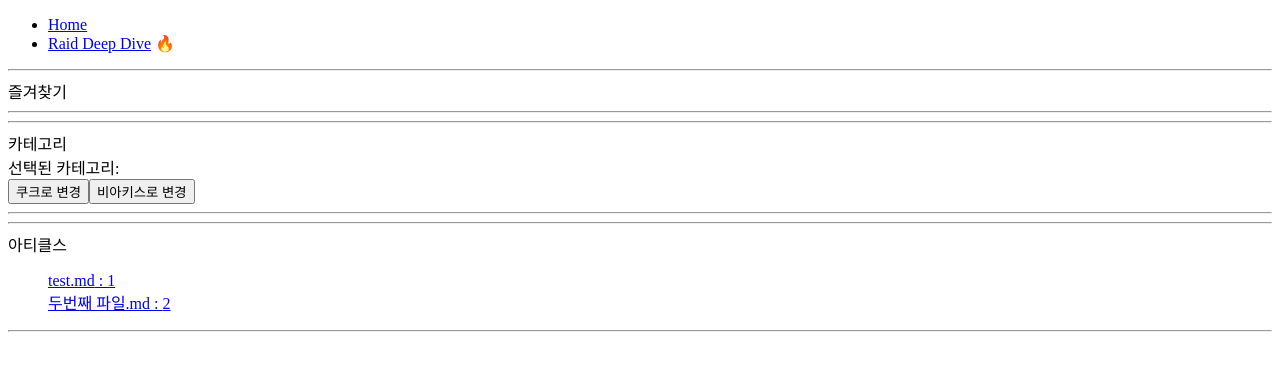
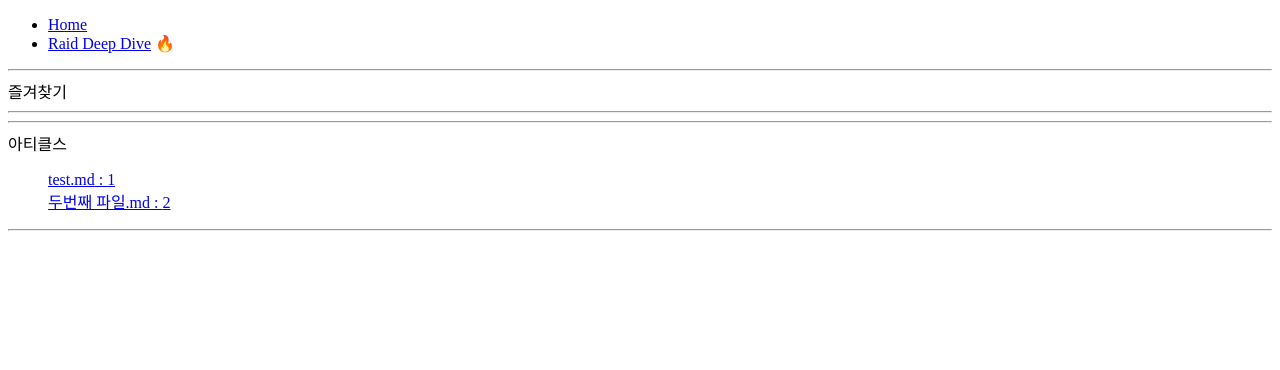
Before and after one commit to loadeepdive/loadeepdive.github.io, a Next.js app in the folder loadeepdive/: page /raiddeepdive in a window 1280 px wide. Shown: the top 370 px of the page. Built offline with nearby package versions, Linux system fonts and the light colour scheme.

Commit message:
ldd: category blind

```diff
--- a/loadeepdive/src/app/raiddeepdive/page.tsx
+++ b/loadeepdive/src/app/raiddeepdive/page.tsx
@@ -1,12 +1,12 @@
 import Bookmark from "../components/raiddeepdive/bookmark"
-import Categoty from "../components/raiddeepdive/category"
+// import Categoty from "../components/raiddeepdive/category"
 import Articles from "../components/raiddeepdive/articles"
 
 export default function raiddeepdivePage(){
     return (
         <div>
             <Bookmark></Bookmark>
-            <Categoty></Categoty>
+            {/* <Categoty></Categoty> */}
             <Articles pathName="raiddeepdive"></Articles>
         </div>
     )
```
